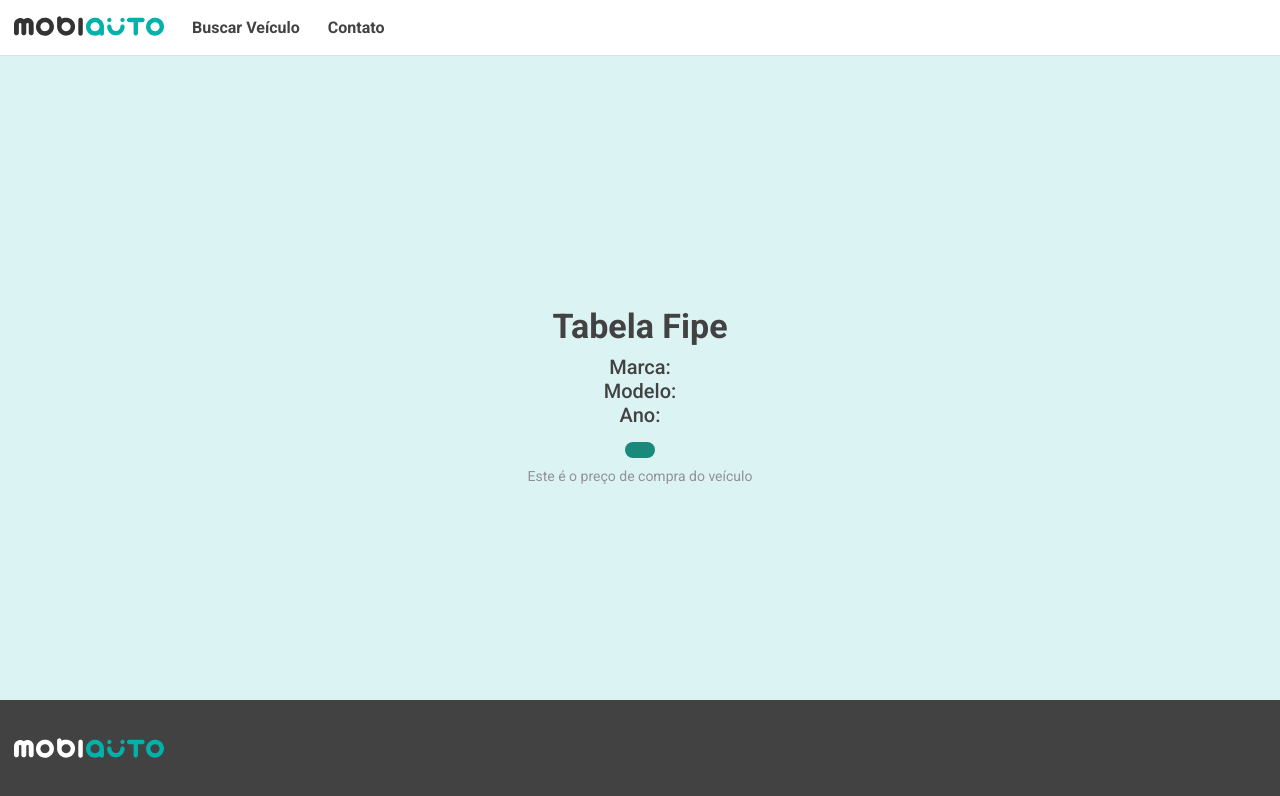
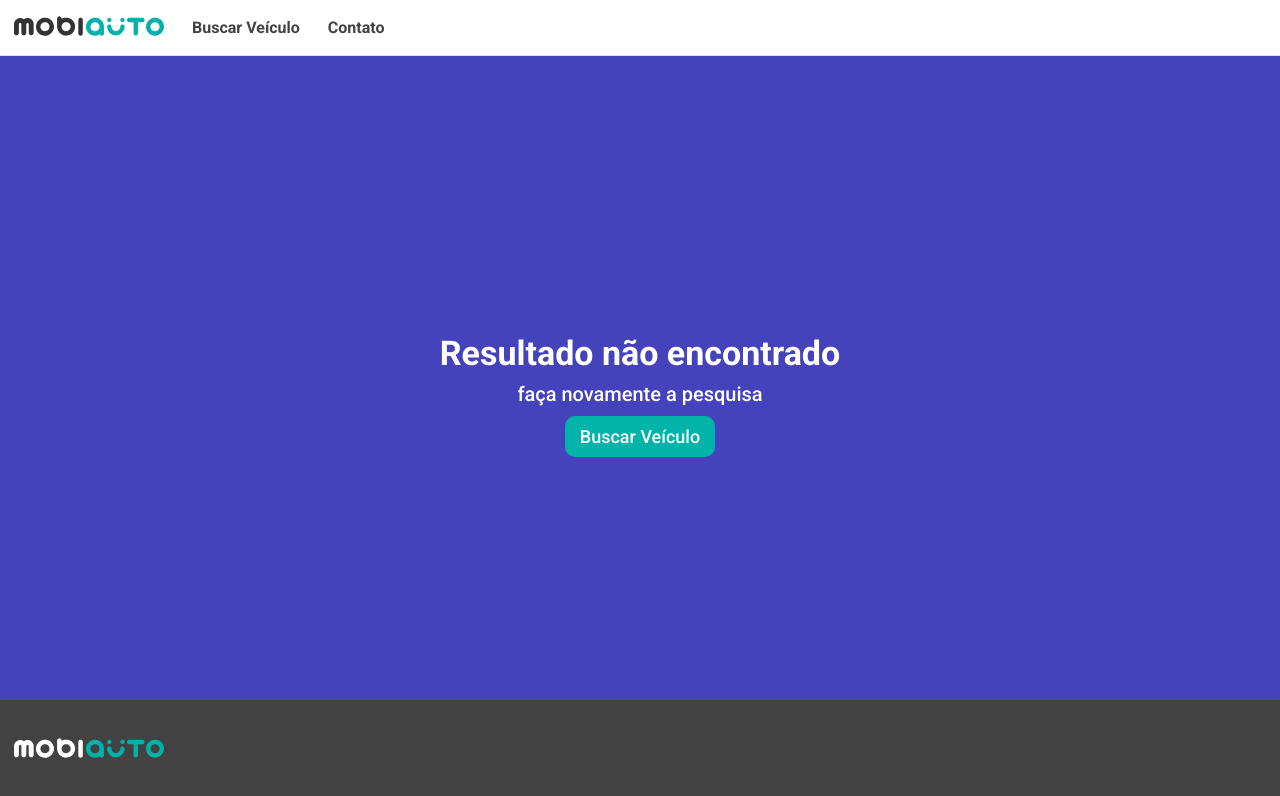
Before and after one commit to Ru4nPimentel/mobiauto, a Next.js app: page /resultado in a window 1280 px wide. Shown: the top 796 px of the page. Built offline with nearby package versions, Linux system fonts and the light colour scheme; no server answers.

Commit message:
feat: result not found

```diff
--- a/src/components/organisms/ResultCard/index.tsx
+++ b/src/components/organisms/ResultCard/index.tsx
@@ -5,16 +5,24 @@ import { INFO_CAR_GET } from "@/services/Api";
 import { IResult } from "@/types";
 import * as S from "./styles";
 import React from "react";
-import { SubTitle, Title } from "@/styles/GlobalStyles";
+import { BoxContainer, SubTitle, Title } from "@/styles/GlobalStyles";
+import Link from "next/link";
 
 const ResultCard = () => {
   const { resultCar } = useUi();
+
+  const resultCheck =
+    resultCar?.idBrand !== undefined ||
+    resultCar?.idModel !== undefined ||
+    resultCar?.idYear !== undefined;
 
   const resultData = useFetch<IResult>(
     INFO_CAR_GET(resultCar?.idBrand, resultCar?.idModel, resultCar?.idYear).url
   );
 
   return (
+    <>
+      {resultCheck && (
         <S.CarContainer>
           <S.BoxValue>
             <Title className="grayColor">Tabela Fipe</Title>
@@ -27,6 +35,19 @@ const ResultCard = () => {
             <p className="grayColor">Este é o preço de compra do veículo</p>
           </S.BoxValue>
         </S.CarContainer>
+      )}
+      {!resultCheck && (
+        <BoxContainer>
+          <Title style={{ color: "#fff" }}>Resultado não encontrado</Title>
+          <SubTitle style={{ color: "#fff", marginBottom: "10px" }}>
+            faça novamente a pesquisa
+          </SubTitle>
+          <Link href="/busca" className="link">
+            Buscar Veículo
+          </Link>
+        </BoxContainer>
+      )}
+    </>
   );
 };
 
```
Also changed, not shown: src/app/not-found.tsx (added, +23 -0 lines). Lines whose indentation alone changed are shown as unchanged.
